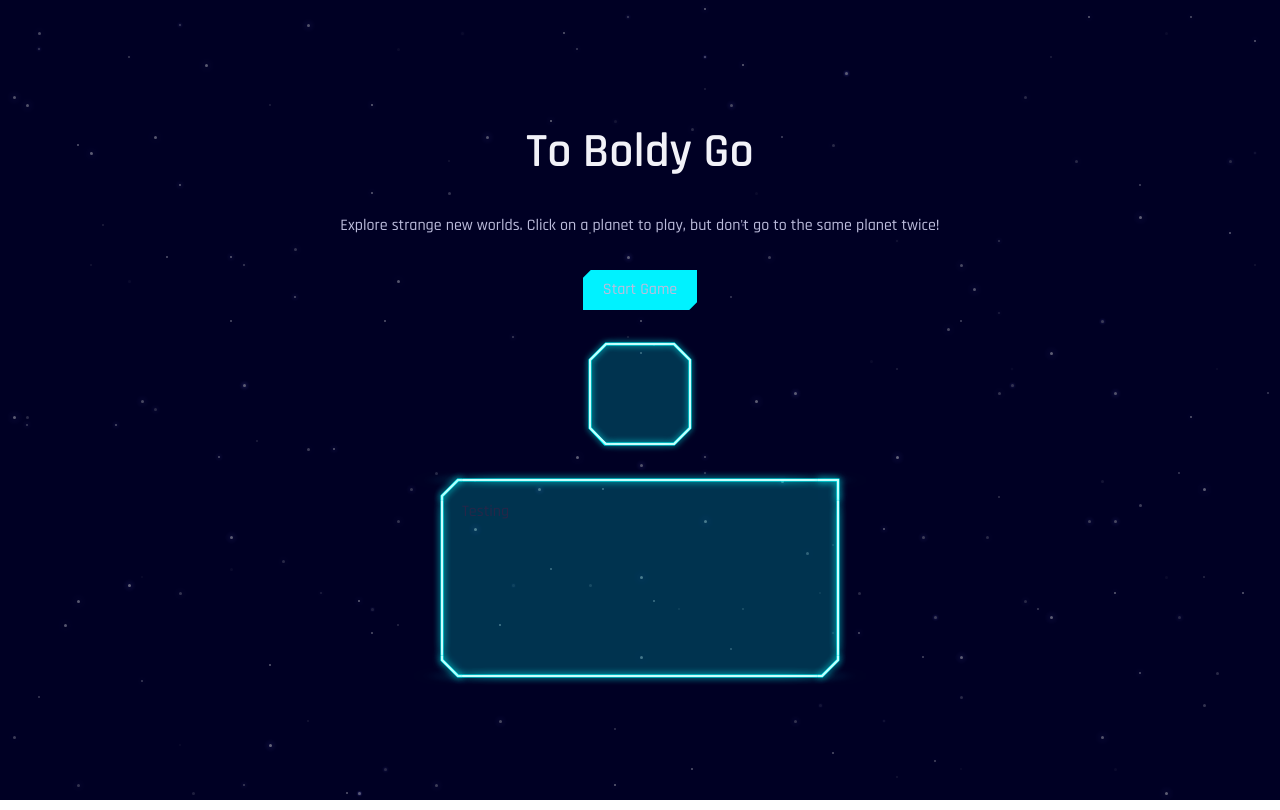
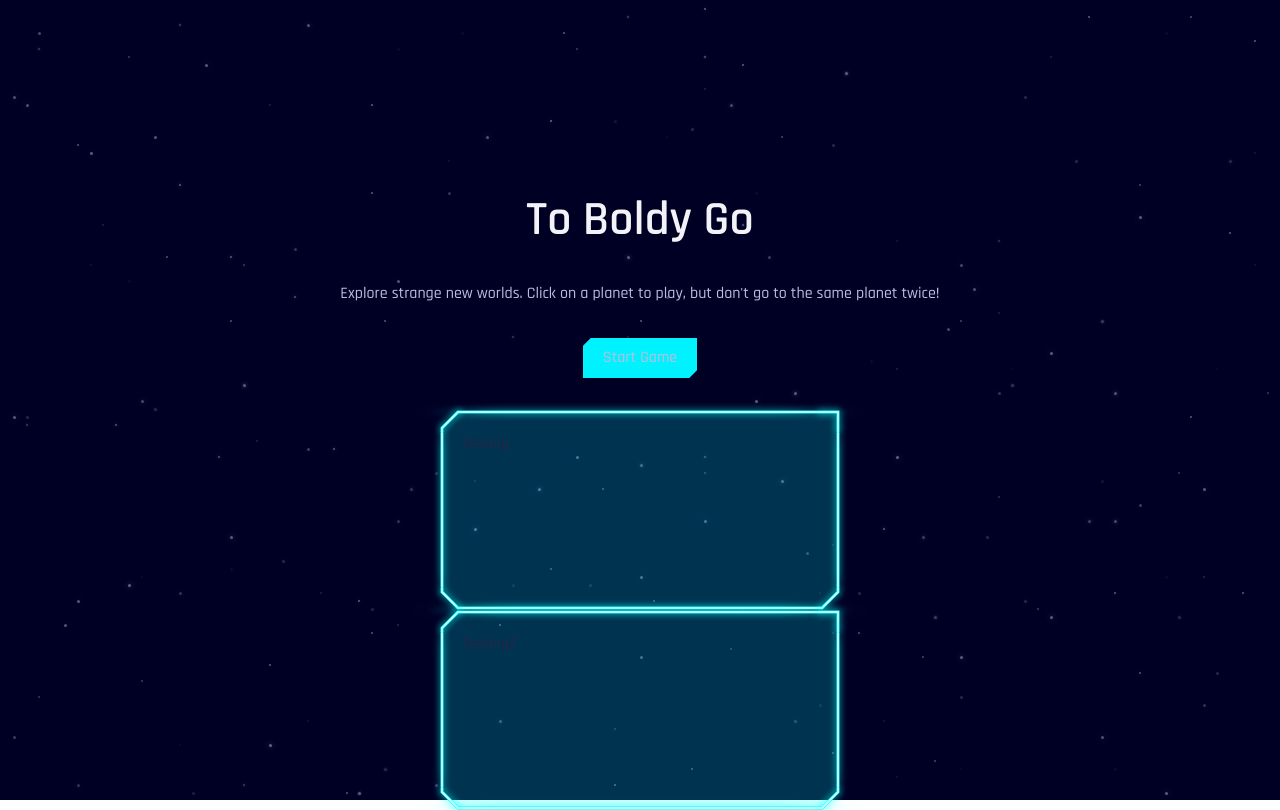
Before and after one commit to acarlie/remember-it-again, a React (Create React App) app: page / in a window 1280 px wide. Built offline with nearby package versions, Linux system fonts and the light colour scheme.

Commit message:
refactor(card styles): removed unnecessary nesting

```diff
--- a/src/components/svg-clipped.tsx
+++ /dev/null
@@ -1,80 +0,0 @@
-/** @jsxImportSource @emotion/react */
-
-
-import { css } from "@emotion/react"
-const style = css`
-            overflow: visible;
-            .cls-2 {
-              opacity: 0.2;
-              fill: aqua;
-
-
-            }
-
-            .cls-5,
-            .cls-8 {
-              fill: none;
-              stroke-miterlimit: 10;
-              filter: drop-shadow(0px 0px 3px rgba(0, 255, 255, .5));
-            }
-
-            .cls-5 {
-              stroke: aqua;
-              stroke-width: 3px;
-            }
-
-
-            .cls-8 {
-              stroke: #c5fffd;
-              stroke-width: 2px;
-            }
-
-`
-
-export const SVGClipped = ({ }) => {
-
-    return (
-        <svg xmlns="http://www.w3.org/2000/svg" width="104" height="104"
-            viewBox="0 0 104 104" css={style}>
-            <g className="cls-1">
-                <g id="Layer_1" data-name="Layer 1">
-                    <g>
-                        {/* Fill */}
-                        <rect className="cls-2" x="22" y="22" width="60" height="60" />
-                        <rect className="cls-2" x="2" y="22" width="20" height="60" />
-                        <rect className="cls-2" x="82" y="22" width="20" height="60" />
-                        <rect className="cls-2" x="22" y="2" width="60" height="20" />
-                        <path className="cls-2" d="M22,2H18l-16,16V22H22Z" />
-                        <path className="cls-2" d="M86,2H82V22h20V18Z" />
-                        <rect className="cls-2" x="22" y="82" width="60" height="20" />
-                        <path className="cls-2" d="M2,82v4L18,102H22V82Z" />
-                        <path className="cls-2" d="M82,102h4L102,86V82H82Z" />
-                        {/* Lines 1 */}
-                        <g>
-                            <line className="cls-5" x1="2" y1="22" x2="2" y2="82" />
-                            <line className="cls-5" x1="102" y1="82" x2="102" y2="22" />
-                            <line className="cls-5" x1="82" y1="2" x2="22" y2="2" />
-                            <path className="cls-5" d="M22,2H18l-16,16V22" />
-                            <path className="cls-5" d="M102,22V18L86,2H82" />
-                            <line className="cls-5" x1="22" y1="102" x2="82" y2="102" />
-                            <path className="cls-5" d="M2,82v4L17,102H22" />
-                            <path className="cls-5" d="M82,102h4L102,86V82" />
-                        </g>
-                        {/* Lines 2 */}
-                        <g>
-                            <line className="cls-8" x1="2" y1="22" x2="2" y2="82" />
-                            <line className="cls-8" x1="102" y1="82" x2="102" y2="22" />
-                            <line className="cls-8" x1="82" y1="2" x2="22" y2="2" />
-                            <path className="cls-8" d="M22,2H18l-16,16V22" />
-                            <path className="cls-8" d="M102,22V18L86,2H82" />
-                            <line className="cls-8" x1="22" y1="102" x2="82" y2="102" />
-                            <path className="cls-8" d="M2,82v4L18,102H22" />
-                            <path className="cls-8" d="M82,102h4L102,86V82" />
-                        </g>
-
-                    </g>
-                </g>
-            </g>
-        </svg>
-    )
-}
--- a/src/game/game.tsx
+++ b/src/game/game.tsx
@@ -8,7 +8,6 @@ import * as React from 'react'
 import { textMD, heading1 } from '../theme'
 import { ClippedCard } from '../components/clipped-card'
 import { centerContent } from '../theme/utility.styles'
-import { SVGClipped } from '../components/svg-clipped'
 import { Card } from '../components/card/card'
 const main = css`
   align-items: center;
@@ -71,12 +70,15 @@ export const Game = () => {
                     <h2 css={heading1}>To Boldy Go</h2>
                     <p css={textMD}>Explore strange new worlds. Click on a planet to play, but don't go to the same planet twice!</p>
                     <Button variant='primary' onClick={start}>Start Game</Button>
-                    <SVGClipped />
 
                     <div style={{ width: '400px', height: '200px' }}>
 
                         <Card tl br bl animation={{ delay: 0, length: 3000 }}>
                             Testing
+                        </Card>
+
+                        <Card tl br bl animation={{ delay: 0, length: 3000 }}>
+                            Testing2
                         </Card>
                     </div>
                 </div>)
```
Also changed, not shown: src/components/card/card.tsx (+5 -9 lines).
